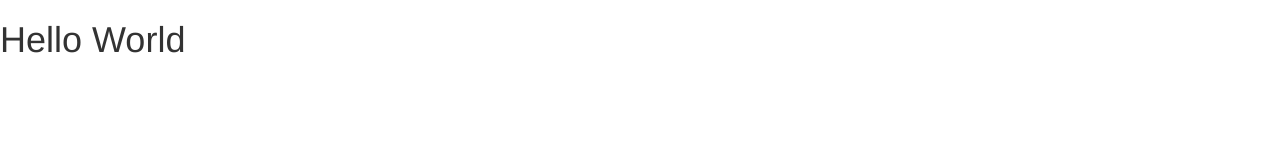
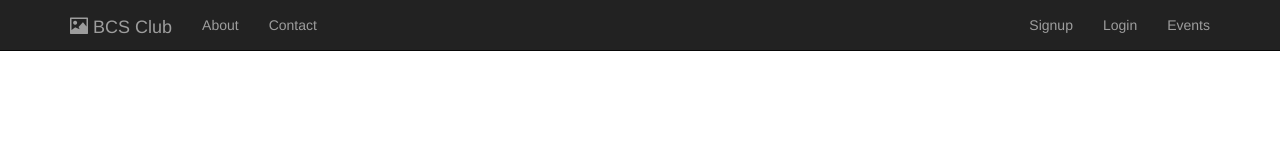
Before and after one commit to hskdian/BCSwebsite, a plain HTML site: page index.html in a window 1280 px wide. Drawn offline with nearby package versions, Linux system fonts and the light colour scheme.

Commit message:
Added Navbar

```diff
--- a/index.html
+++ b/index.html
@@ -18,7 +18,34 @@
     <![endif]-->
   </head>
   <body>
-    <h1>Hello World</h1>
+    <nav class="navbar navbar-inverse navbar-fixed-top">
+    <div class="container">
+      <div class="navbar-header">
+        <button type="button" class="navbar-toggle collapsed" data-toggle="collapse" data-target="#bs-example-navbar-collapse-1" aria-expanded="false">
+          <span class="sr-only">Toggle navigation</span>
+          <span class="icon-bar"></span>
+          <span class="icon-bar"></span>
+          <span class="icon-bar"></span>
+        </button>
+        <a href="#" class="navbar-brand"><span class="glyphicon glyphicon-picture" aria-hidden="true"></span> BCS Club</a>
+
+      </div>
+      <div class="collapse navbar-collapse" id="bs-example-navbar-collapse-1">
+
+        <ul class="nav navbar-nav">
+          <li><a href="#">About</a></li>
+          <li><a href="#">Contact</a></li>
+
+        </ul>
+        <ul class="nav navbar-nav navbar-right">
+          <li><a href="#">Signup</a></li>
+          <li><a href="#">Login</a></li>
+          <li><a href="#">Events</a></li>
+
+        </div>
+      </div>
+    </ul>
+  </nav>
 
     <!-- jQuery (necessary for Bootstrap's JavaScript plugins) -->
     <script src="https://ajax.googleapis.com/ajax/libs/jquery/1.11.3/jquery.min.js"></script>
```
